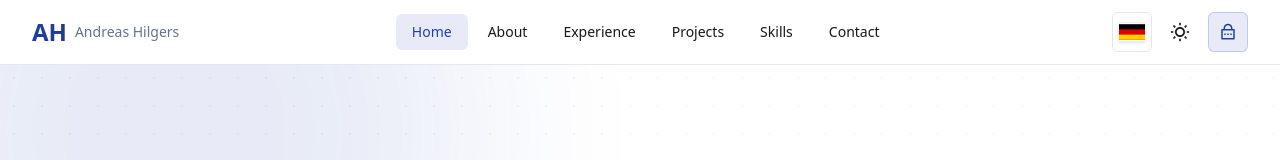
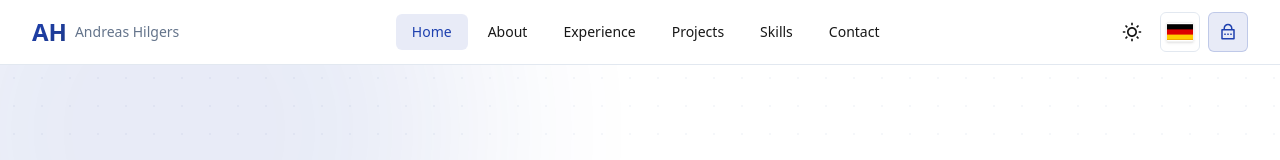
Before and after one commit to scriptlabs/andreashilgers.de, a Next.js app: page /en in a window 1280 px wide. Shown: the top 160 px of the page. Built offline with nearby package versions, Linux system fonts and the light colour scheme.

Commit message:
feat: rearrange header actions for better flow

```diff
--- a/src/components/navbar.tsx
+++ b/src/components/navbar.tsx
@@ -98,11 +98,6 @@ export function Navbar({ dict, lang }: NavbarProps) {
                 {mobileMenuOpen ? <RiCloseLine size={20} /> : <RiMenuLine size={20} />}
               </button>
 
-              {/* Language Switcher - Desktop */}
-              <div className="hidden md:block">
-                <LanguageSwitcher currentLang={lang} />
-              </div>
-
               {/* Theme Switcher - Desktop */}
               <div className="hidden md:block">
                 <DropdownMenu.Root>
@@ -132,6 +127,11 @@ export function Navbar({ dict, lang }: NavbarProps) {
                     </DropdownMenu.Content>
                   </DropdownMenu.Portal>
                 </DropdownMenu.Root>
+              </div>
+
+              {/* Language Switcher - Desktop */}
+              <div className="hidden md:block">
+                <LanguageSwitcher currentLang={lang} />
               </div>
 
               {/* Vault Link */}
```
